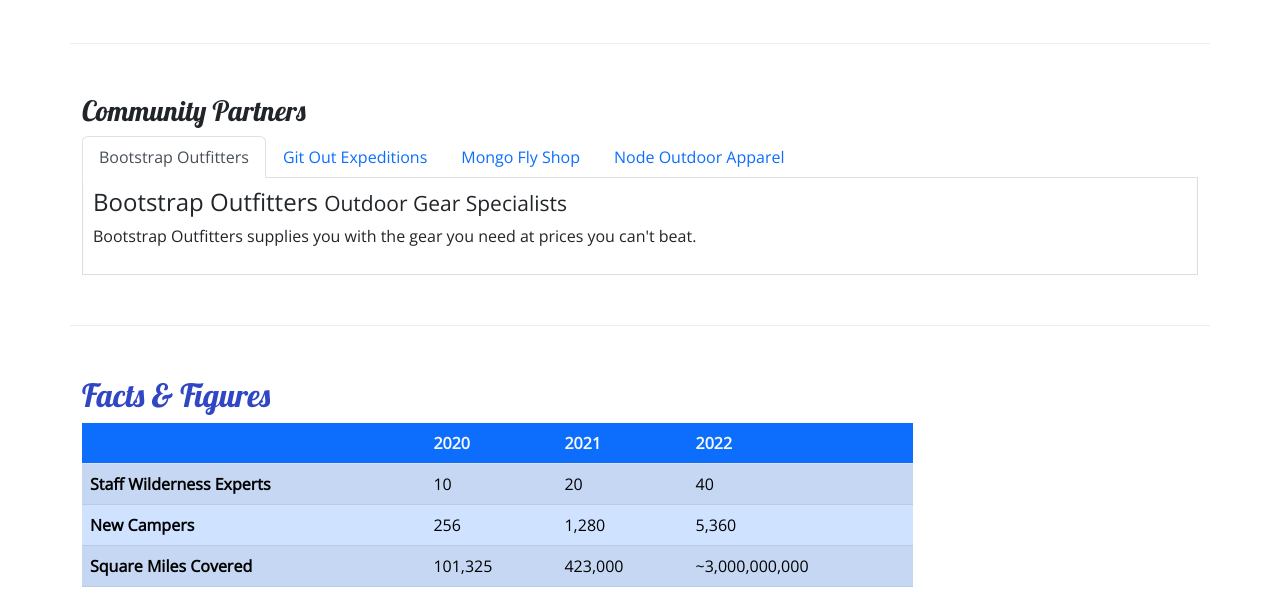
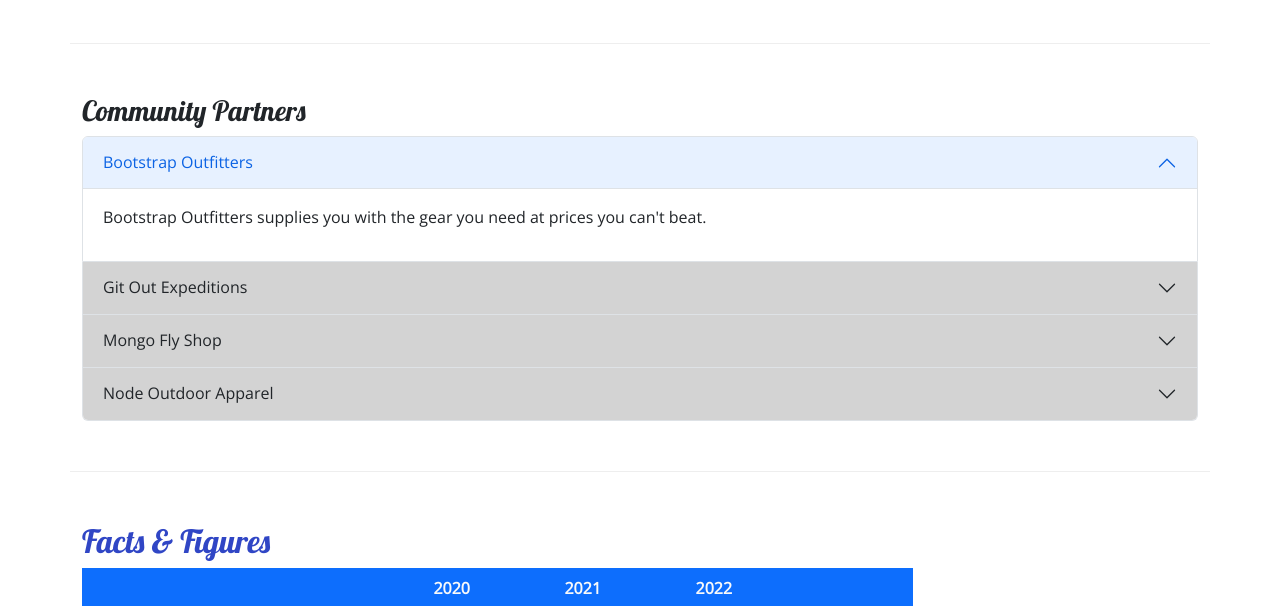
Before and after one commit to VictorZornek/Nucampsite, a plain HTML site: page aboutus.html in a window 1280 px wide. Shown: the part 780-1386 px from the top of the page. Drawn offline with nearby package versions, Linux system fonts and the light colour scheme.

Commit message:
Accordion

```diff
--- a/aboutus.html
+++ b/aboutus.html
@@ -107,28 +107,59 @@
         <section class="row row-content">
             <div class="col-12">
                 <h3>Community Partners</h3>
-                <ul class="nav nav-tabs">
-                    <li class="nav-item"> <a class="nav-link active" href="#bootstrap" role="tab" data-bs-toggle="tab">Bootstrap Outfitters</a></li>
-                    <li class="nav-item"> <a class="nav-link" href="#git" role="tab" data-bs-toggle="tab"> Git Out Expeditions</a></li>
-                    <li class="nav-item"> <a class="nav-link" href="#mongo" role="tab" data-bs-toggle="tab"> Mongo Fly Shop</a></li>
-                    <li class="nav-item"> <a class="nav-link" href="#node" role="tab" data-bs-toggle="tab"> Node Outdoor Apparel</a></li>
-                </ul>
-                <div class="tab-content">
-                    <div role="tabpanel" class="tab-pane fade show active" id="bootstrap">
-                        <h4>Bootstrap Outfitters <small>Outdoor Gear Specialists</small></h4>
-                        <p class="d-none d-sm-block">Bootstrap Outfitters supplies you with the gear you need at prices you can't beat.</p>
+                <div class="accordion" id="accordionExample">
+                    <div class="accordion-item">
+                        <h4 class="accordion-header">
+                            <button class="accordion-button" type="button" data-bs-toggle="collapse" data-bs-target="#bootstrap">
+                                Bootstrap Outfitters
+                            </button>
+                        </h4>
+                        <div id="bootstrap" class="accordion-collapse collapse show" data-bs-parent="#accordionExample">
+                            <div class="accordion-body d-none d-sm-block">
+                                <p>Bootstrap Outfitters supplies you with the gear you need at prices you can't beat.</p>
+                            </div>
+                        </div>
                     </div>
-                    <div role="tabpanel" class="tab-pane fade" id="git">
-                        <h4>Git Out Expeditions <small>Group Adventure Expeditions</small></h4>
-                        <p class="d-none d-sm-block">Join Git Out Expeditions to explore new horizons with a group of other adventurers!</p>
+                    <div class="accordion-item">
+                        <h4 class="accordion-header">
+                            <button class="accordion-button collapsed" type="button" data-bs-toggle="collapse"
+                                data-bs-target="#git">
+                                Git Out Expeditions
+                            </button>
+                        </h4>
+                        <div id="git" class="accordion-collapse collapse" data-bs-parent="#accordionExample">
+                            <div class="accordion-body d-none d-sm-block">
+                                <p>Join Git Out Expeditions to explore new horizons with a group of other adventurers!
+                                </p>
+                            </div>
+                        </div>
                     </div>
-                    <div role="tabpanel" class="tab-pane fade" id="mongo">
-                        <h4>Mongo Fly Shop <small>Your Neighborhood Fly Fishing Shop</small></h4>
-                        <p class="d-none d-sm-block">Need a new fishing pole, a tacklebox, or flies of all kinds? Stop by Mongo Fly Shop.</p>
+                    <div class="accordion-item">
+                        <h4 class="accordion-header">
+                            <button class="accordion-button collapsed" type="button" data-bs-toggle="collapse"
+                                data-bs-target="#mongo">
+                                Mongo Fly Shop
+                            </button>
+                        </h4>
+                        <div id="mongo" class="accordion-collapse collapse" data-bs-parent="#accordionExample">
+                            <div class="accordion-body d-none d-sm-block">
+                                <p>Need a new fishing pole, a tacklebox, or flies of all kinds? Stop by Mongo Fly Shop.
+                                </p>
+                            </div>
+                        </div>
                     </div>
-                    <div role="tabpanel" class="tab-pane fade" id="node">
-                        <h4>Node Outdoor Apparel <small>Outdoor Clothes & Shoes</small></h4>
-                        <p class="d-none d-sm-block">From polar fleeces to swimsuits, hiking boots to waders, a visit to Node will be sure to get you covered.</p>
+                    <div class="accordion-item">
+                        <h4 class="accordion-header">
+                            <button class="accordion-button collapsed" type="button" data-bs-toggle="collapse"
+                                data-bs-target="#node">
+                                Node Outdoor Apparel
+                            </button>
+                        </h4>
+                        <div id="node" class="accordion-collapse collapse" data-bs-parent="#accordionExample">
+                            <div class="accordion-body d-none d-sm-block">
+                                <p>From polar fleeces to swimsuits, hiking boots to waders, a visit to Node will be sure to get you covered.</p>
+                            </div>
+                        </div>
                     </div>
                 </div>
             </div>
@@ -208,3 +239,38 @@
 </body>
 
 </html>
+
+
+<!-- Código de menu tabs -->
+
+<!--
+        <section class="row row-content">
+            <div class="col-12">
+                <h3>Community Partners</h3>
+                <ul class="nav nav-tabs">
+                    <li class="nav-item"> <a class="nav-link active" href="#bootstrap" role="tab" data-bs-toggle="tab">Bootstrap Outfitters</a></li>
+                    <li class="nav-item"> <a class="nav-link" href="#git" role="tab" data-bs-toggle="tab"> Git Out Expeditions</a></li>
+                    <li class="nav-item"> <a class="nav-link" href="#mongo" role="tab" data-bs-toggle="tab"> Mongo Fly Shop</a></li>
+                    <li class="nav-item"> <a class="nav-link" href="#node" role="tab" data-bs-toggle="tab"> Node Outdoor Apparel</a></li>
+                </ul>
+                <div class="tab-content">
+                    <div role="tabpanel" class="tab-pane fade show active" id="bootstrap">
+                        <h4>Bootstrap Outfitters <small>Outdoor Gear Specialists</small></h4>
+                        <p class="d-none d-sm-block">Bootstrap Outfitters supplies you with the gear you need at prices you can't beat.</p>
+                    </div>
+                    <div role="tabpanel" class="tab-pane fade" id="git">
+                        <h4>Git Out Expeditions <small>Group Adventure Expeditions</small></h4>
+                        <p class="d-none d-sm-block">Join Git Out Expeditions to explore new horizons with a group of other adventurers!</p>
+                    </div>
+                    <div role="tabpanel" class="tab-pane fade" id="mongo">
+                        <h4>Mongo Fly Shop <small>Your Neighborhood Fly Fishing Shop</small></h4>
+                        <p class="d-none d-sm-block">Need a new fishing pole, a tacklebox, or flies of all kinds? Stop by Mongo Fly Shop.</p>
+                    </div>
+                    <div role="tabpanel" class="tab-pane fade" id="node">
+                        <h4>Node Outdoor Apparel <small>Outdoor Clothes & Shoes</small></h4>
+                        <p class="d-none d-sm-block">From polar fleeces to swimsuits, hiking boots to waders, a visit to Node will be sure to get you covered.</p>
+                    </div>
+                </div>
+            </div>
+        </section>
+-->
--- a/css/styles.css
+++ b/css/styles.css
@@ -35,8 +35,12 @@ footer {
     background-color: #901CAD;
 }
 
-.tab-content {
+/* .tab-content {
     border: 1px solid #DDD;
     border-top: none;
     padding: 10px;
+}  */
+
+.accordion-button {
+    background-color: #d3d3d3;
 }
```
